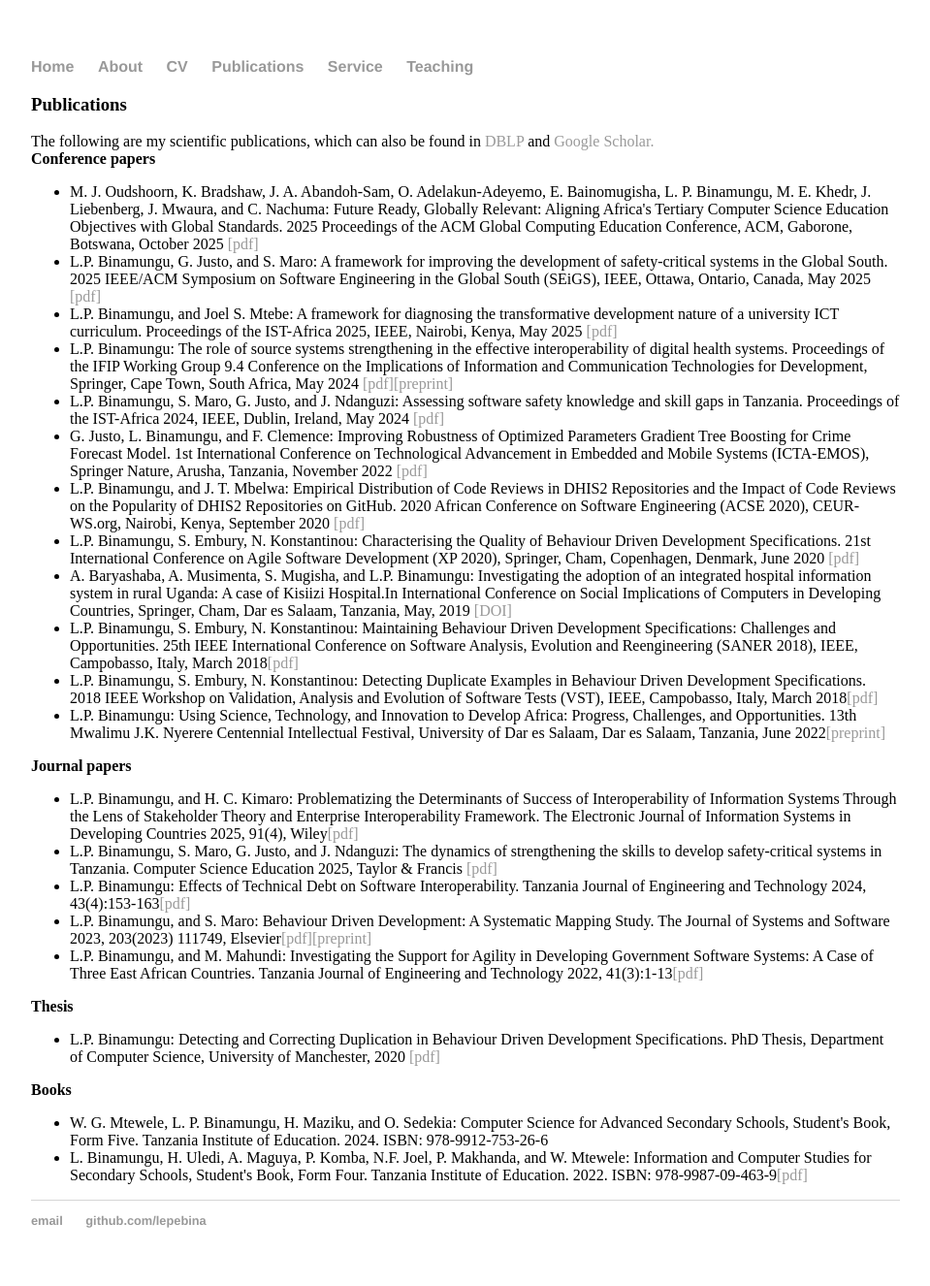
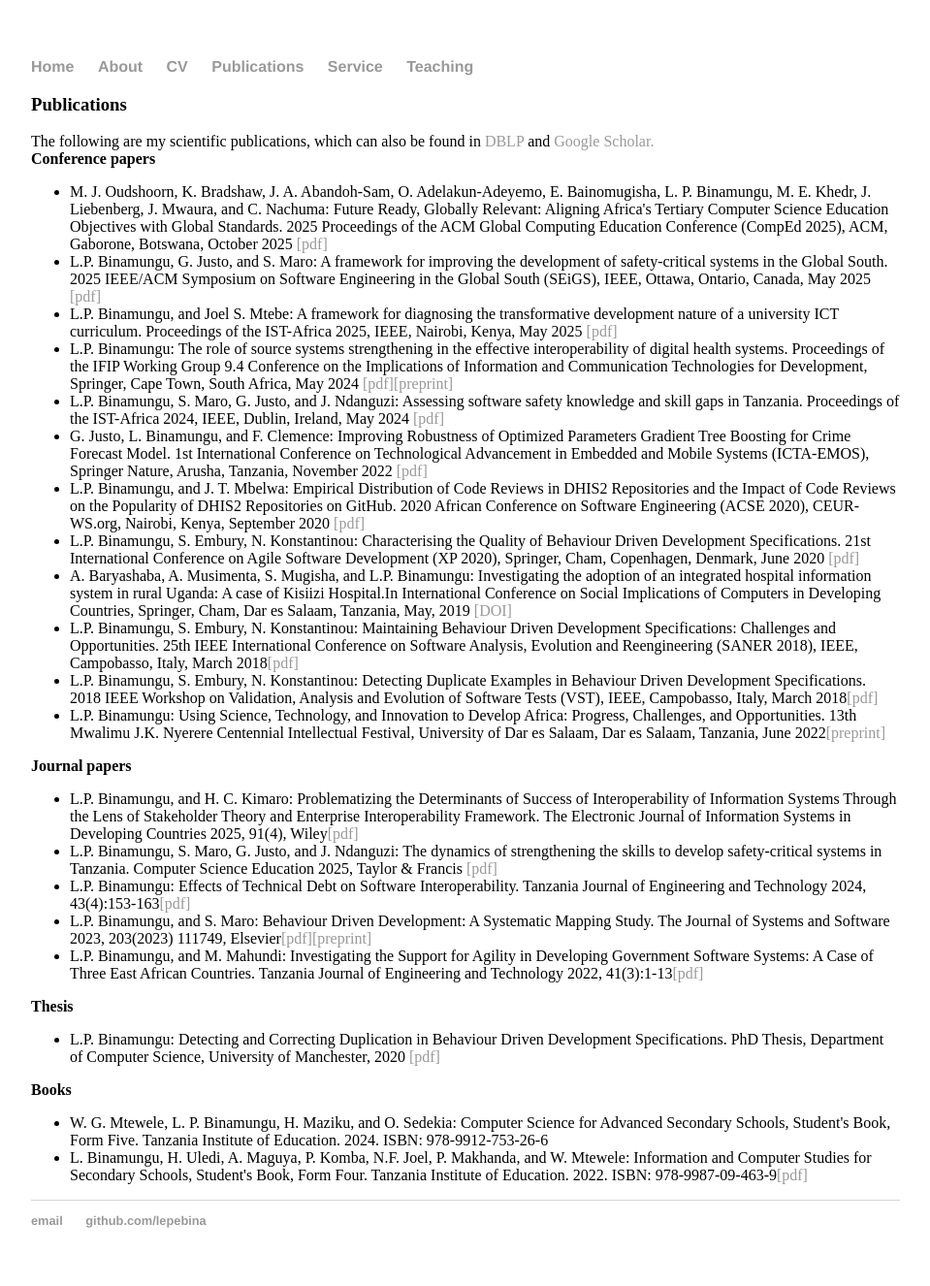
Before and after one commit to lepebina/lepebina.github.io, a Jekyll site: the page built from publications.html, in a window 1280 px wide. Shown: the whole page at 97% size, without its empty margins (160-1119 px from the left). Built offline with Jekyll 4.4.1, drawn with Linux system fonts in a browser that asks for light colours.

Commit message:
Update publications.html

```diff
--- a/publications.html
+++ b/publications.html
@@ -8,7 +8,7 @@ title: Leonard Peter Binamungu
 
 	<b>Conference papers</b>
 	<ul>
-	     <li>M. J. Oudshoorn, K. Bradshaw, J. A. Abandoh-Sam, O. Adelakun-Adeyemo, E. Bainomugisha, L. P. Binamungu, M. E. Khedr, J. Liebenberg, J. Mwaura, and C. Nachuma: Future Ready, Globally Relevant: Aligning Africa's Tertiary Computer Science Education Objectives with Global Standards. 2025 Proceedings of the ACM Global Computing Education Conference, ACM, Gaborone, Botswana, October 2025 <a href="https://dl.acm.org/doi/abs/10.1145/3736251.3749527">[pdf]</a></li>
+	     <li>M. J. Oudshoorn, K. Bradshaw, J. A. Abandoh-Sam, O. Adelakun-Adeyemo, E. Bainomugisha, L. P. Binamungu, M. E. Khedr, J. Liebenberg, J. Mwaura, and C. Nachuma: Future Ready, Globally Relevant: Aligning Africa's Tertiary Computer Science Education Objectives with Global Standards. 2025 Proceedings of the ACM Global Computing Education Conference (CompEd 2025), ACM, Gaborone, Botswana, October 2025 <a href="https://dl.acm.org/doi/abs/10.1145/3736251.3749527">[pdf]</a></li>
 		<li>L.P. Binamungu, G. Justo, and S. Maro:  A framework for improving the development of safety-critical systems in the Global South. 2025 IEEE/ACM Symposium on Software Engineering in the Global South (SEiGS), IEEE, Ottawa, Ontario, Canada, May 2025 <a href="https://doi.org/10.1109/SEiGS66664.2025.00005">[pdf]</a></li>
 	    <li>L.P. Binamungu, and Joel S. Mtebe: A framework for diagnosing the transformative development nature of a university ICT curriculum. Proceedings of the IST-Africa 2025, IEEE, Nairobi, Kenya, May 2025 <a href="http://www.ist-africa.org/Conference2025/outbox/ISTAfrica_Paper_ref_196_14452.pdf">[pdf]</a></li>
 	    <li>L.P. Binamungu: The role of source systems strengthening in the effective interoperability of digital health systems. Proceedings of the IFIP Working Group 9.4 Conference on the Implications of Information and Communication Technologies for Development, Springer, Cape Town, South Africa, May 2024 <a href="https://link.springer.com/chapter/10.1007/978-3-031-66986-6_23">[pdf]</a><a href="source-systems-role-in-interoperability.pdf">[preprint]</a></li>
```
